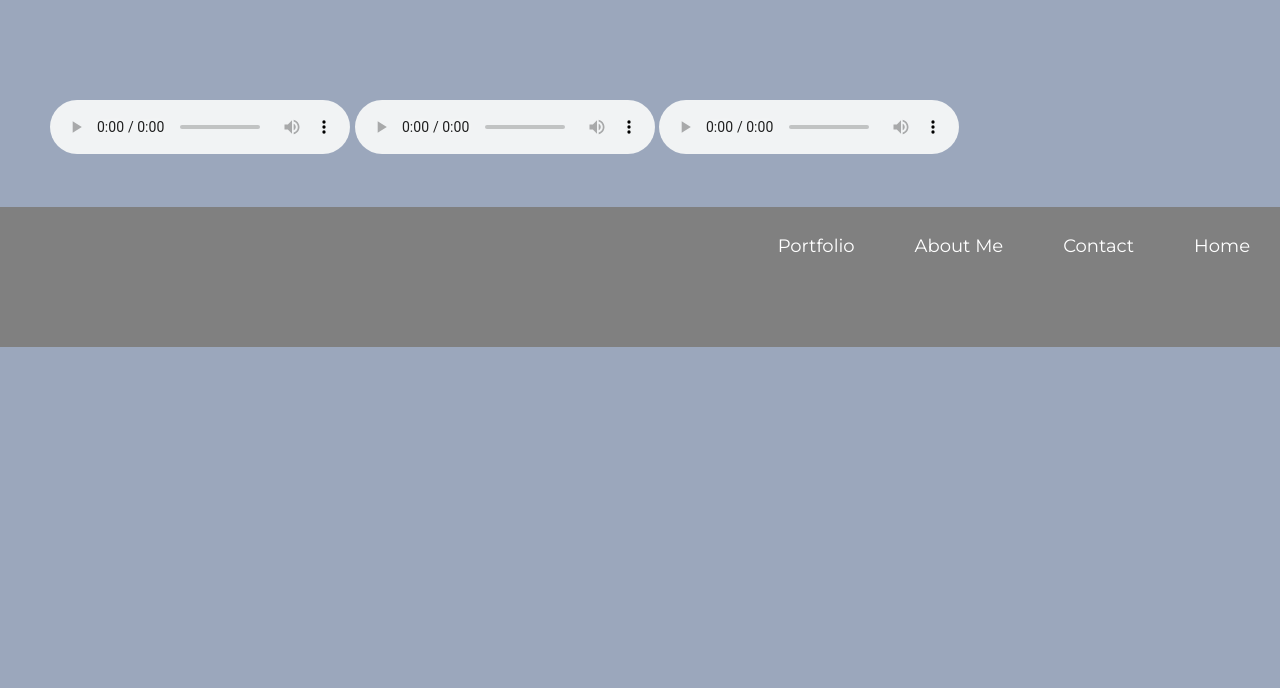
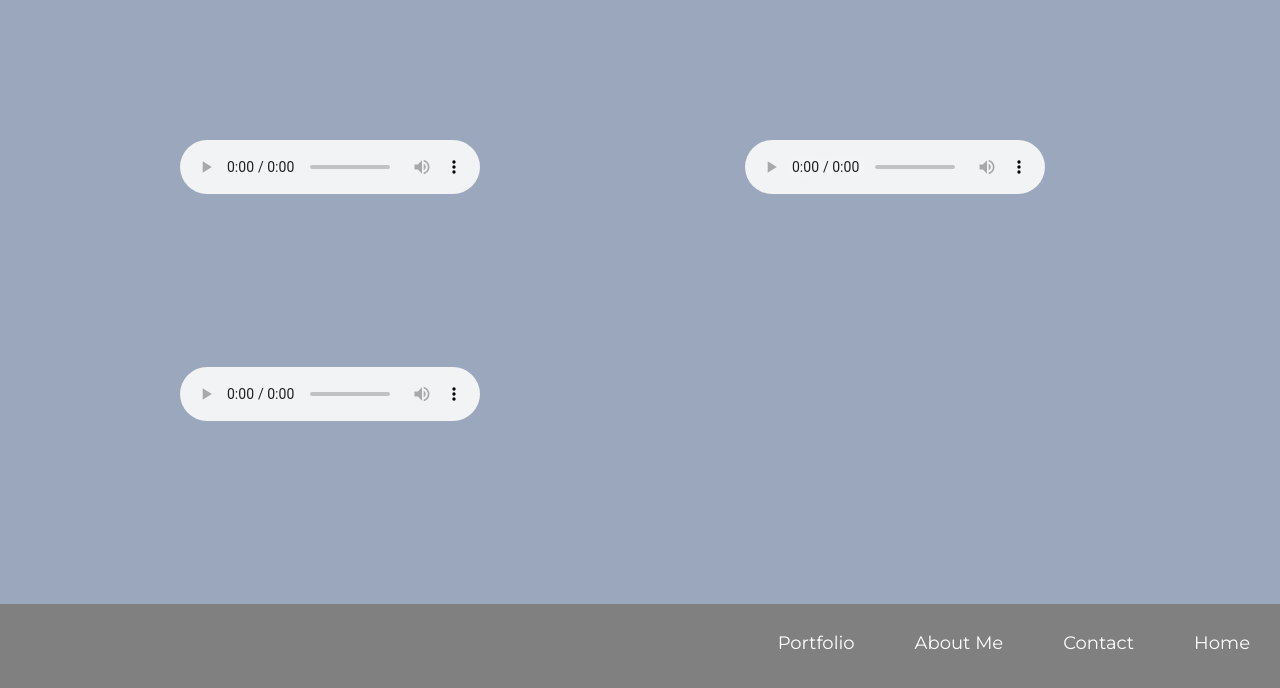
Before and after one commit to MichaelZellers/MichaelZellersPortfolio, a plain HTML site: page portfolio.html in a window 1280 px wide. Shown: the part 1945-2633 px from the top of the page. Before the commit the page ends 2292 px from the top, so only its background shows below. Drawn offline with Linux system fonts and the light colour scheme.

Commit message:
Update style.css

```diff
--- a/style.css
+++ b/style.css
@@ -390,4 +390,9 @@ iframe {
 	font-weight: 600;
 }
 
+#music {
+	padding: 130px;
+	padding-top: 40px;
+}
+
 /*---- MODAL IDs ---- */
```
